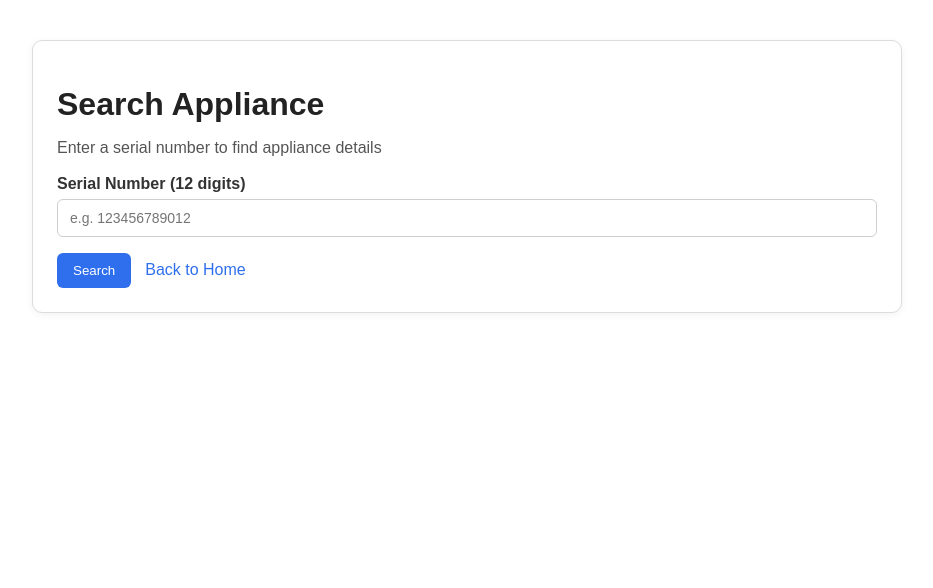
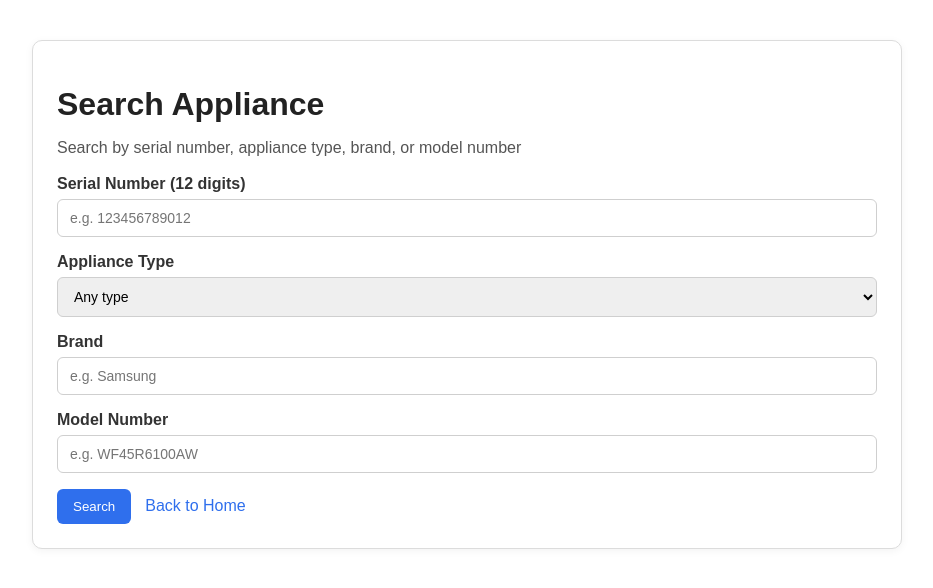
Before and after one commit to liufengyao9/SWD_Assignment_2_3184479, a Next.js app: page /part-b-c/search in a window 1280 px wide. Shown: the top 588 px of the page, without its empty margins (173-1106 px from the left). Built offline with nearby package versions, Linux system fonts and the light colour scheme.

Commit message:
Add more parameters while search

```diff
--- a/app/api/appliance/route.js
+++ b/app/api/appliance/route.js
@@ -163,32 +163,68 @@ export async function GET(request) {
     try {
         const { searchParams } = new URL(request.url);
         const serial = searchParams.get('serial');
+        const applianceType = searchParams.get('applianceType');
+        const brand = searchParams.get('brand');
+        const modelNumber = searchParams.get('modelNumber');
+
+        // Validate that at least one search field is provided.
+        if (!serial && !applianceType && !brand && !modelNumber) {
+            return Response.json(
+                { success: false, message: 'Please enter at least one search criteria.' },
+                { status: 400 }
+            );
+        }
 
         // Validate serial number format before querying
         const serialRegex = /^\d{12}$/;
         if (!serial || !serialRegex.test(serial)) {
-            return Response.json({ success: false, message: 'Serial number must be 12 digits.' }, { status: 400 });
+            if (serial) {
+                return Response.json({ success: false, message: 'Serial number must be 12 digits.' }, { status: 400 });
+            }
         }
 
         conn = await pool.getConnection();
 
-        // JOIN User and Appliance tables to get full record
-        const [rows] = await conn.execute(
-            `SELECT u.UserID, u.FirstName, u.LastName, u.Address, u.Mobile, u.Email, u.Eircode,
-                    a.ApplianceID, a.ApplianceType, a.Brand, a.ModelNumber, a.SerialNumber,
-                    a.PurchaseDate, a.WarrantyExpirationDate, a.Cost
-             FROM Appliance a
-             JOIN User u ON a.UserID = u.UserID
-             WHERE a.SerialNumber = ?`,
-            [serial]
-        );
+        let query = `SELECT u.UserID, u.FirstName, u.LastName, u.Address, u.Mobile, u.Email, u.Eircode,
+                            a.ApplianceID, a.ApplianceType, a.Brand, a.ModelNumber, a.SerialNumber,
+                            a.PurchaseDate, a.WarrantyExpirationDate, a.Cost
+                     FROM Appliance a
+                     JOIN User u ON a.UserID = u.UserID
+                     WHERE 1 = 1`;
+        // Array of filter criteria.
+        const params = [];
+
+        // Serial number is unique, so use exact matching.
+        if (serial) {
+            query += ' AND a.SerialNumber = ?';
+            params.push(serial);
+        }
+
+        // Appliance type comes from a fixed list, so use exact matching.
+        if (applianceType) {
+            query += ' AND a.ApplianceType = ?';
+            params.push(applianceType);
+        }
+
+        // Brand and model number are text searches, so allow partial matches.
+        if (brand) {
+            query += ' AND a.Brand LIKE ?';
+            params.push(`%${brand}%`);
+        }
+
+        if (modelNumber) {
+            query += ' AND a.ModelNumber LIKE ?';
+            params.push(`%${modelNumber}%`);
+        }
+
+        const [rows] = await conn.execute(query, params);
 
         // No match
         if (rows.length === 0) {
             return Response.json({ success: false, message: 'No matching appliance found!' }, { status: 404 });
         }
 
-        return Response.json({ success: true, data: rows[0] }, { status: 200 });
+        return Response.json({ success: true, data: rows }, { status: 200 });
 
     } catch (error) {
         console.error('GET /api/appliance failed:', error);
--- a/app/components/SearchPage.js
+++ b/app/components/SearchPage.js
@@ -5,33 +5,51 @@ import { useState } from "react";
 import styles from "../part-b-c/style.module.css";
 
 export default function SearchPage() {
+    const APPLIANCE_TYPES = [
+        'Fridge', 'Washing Machine', 'Dryer', 'Dishwasher', 'Oven',
+        'Microwave', 'Television', 'Air Conditioner', 'Vacuum Cleaner', 'Other'
+    ];
 
     const [serialNumber, setSerialNumber] = useState("");
-    const [serialError, setSerialError] = useState(""); // found appliance data
+    const [applianceType, setApplianceType] = useState("");
+    const [brand, setBrand] = useState("");
+    const [modelNumber, setModelNumber] = useState("");
+    const [serialError, setSerialError] = useState(""); // validation or search message
     const [message, setMessage] = useState(null); // error text
-    const [result, setResult] = useState(null);
+    const [results, setResults] = useState([]);
 
     const handleSubmit = async (e) => {
         e.preventDefault();
 
         setMessage(null);
-        setResult(null);
-        setSerialError(null);
+        setResults([]);
+        setSerialError("");
 
-        const res = await fetch(`/api/appliance?serial=${serialNumber}`);
+        if (!serialNumber && !applianceType && !brand && !modelNumber) {
+            setSerialError("Please enter at least one search criteria.");
+            return;
+        }
+
+        const params = new URLSearchParams();
+        if (serialNumber) params.set('serial', serialNumber);
+        if (applianceType) params.set('applianceType', applianceType);
+        if (brand) params.set('brand', brand);
+        if (modelNumber) params.set('modelNumber', modelNumber);
+
+        const res = await fetch(`/api/appliance?${params.toString()}`);
         const data = await res.json();
 
         if (data.success) {
-            setResult(data.data)
+            setResults(data.data);
         } else {
-            setMessage(data.message || "No matching appliance.")
+            setMessage(data.message || "No matching appliance.");
         }
     };
 
     return (
         <div className={styles.page}>
             <h1>Search Appliance</h1>
-            <p>Enter a serial number to find appliance details</p>
+            <p>Search by serial number, appliance type, brand, or model number</p>
 
             <form onSubmit={handleSubmit}>
                 <div>
@@ -43,8 +61,42 @@ export default function SearchPage() {
                         value={serialNumber}
                         onChange={e => setSerialNumber(e.target.value)}
                     />
-                    {serialError && <span className="error-text">{serialError}</span>}
                 </div>
+
+                <div>
+                    <label>Appliance Type</label>
+                    <select
+                        value={applianceType}
+                        onChange={e => setApplianceType(e.target.value)}
+                    >
+                        <option value="">Any type</option>
+                        {APPLIANCE_TYPES.map(type => (
+                            <option key={type} value={type}>{type}</option>
+                        ))}
+                    </select>
+                </div>
+
+                <div>
+                    <label>Brand</label>
+                    <input
+                        type="text"
+                        placeholder="e.g. Samsung"
+                        value={brand}
+                        onChange={e => setBrand(e.target.value)}
+                    />
+                </div>
+
+                <div>
+                    <label>Model Number</label>
+                    <input
+                        type="text"
+                        placeholder="e.g. WF45R6100AW"
+                        value={modelNumber}
+                        onChange={e => setModelNumber(e.target.value)}
+                    />
+                </div>
+
+                {serialError && <span>{serialError}</span>}
 
                 <div>
                     <button type="submit">
@@ -65,10 +117,12 @@ export default function SearchPage() {
             )}
 
             {/* Found appliance and user data */}
-            {result && (
+            {results.length > 0 && (
                 <div>
-                    <strong>Appliance Found</strong>
+                    <strong>{results.length} appliance{results.length > 1 ? 's' : ''} found</strong>
 
+                    {results.map((result) => (
+                        <div key={result.ApplianceID}>
                             <div>User Details</div>
                             <table>
                                 <tbody>
@@ -95,6 +149,8 @@ export default function SearchPage() {
                                     <tr><th>Cost</th><td>{result?.Cost ? `EUR ${parseFloat(result.Cost).toFixed(2)}` : 'N/A'}</td></tr>
                                 </tbody>
                             </table>
+                        </div>
+                    ))}
 
                     <div>
                         <Link href="/">Return to Homepage</Link>
```
Lines whose indentation alone changed are shown as unchanged.
